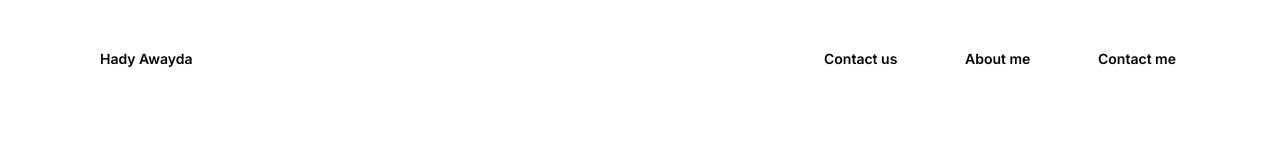
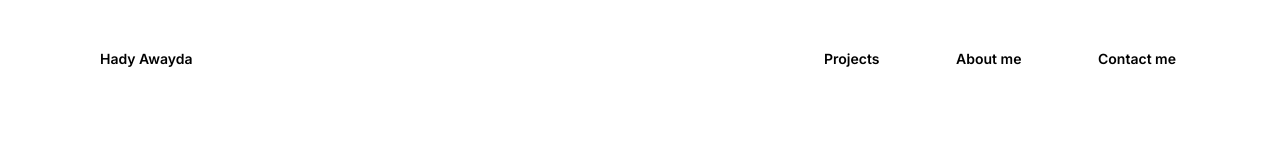
Before and after one commit to hadyawayda/portfolio-website, a Next.js app: page / in a window 1280 px wide. Shown: the top 160 px of the page. Built offline with nearby package versions, Linux system fonts and the light colour scheme.

Commit message:
bug fixed

```diff
--- a/app/_components/Navbar.tsx
+++ b/app/_components/Navbar.tsx
@@ -25,7 +25,7 @@ function Navbar() {
       <div className="flex justify-between items-center lg:w-96">
         <Link href="#projects" className=" animate early">
           <button className="px-4 py-2 hover:bg-black hover:text-white font-semibold text-sm rounded-full transition-all ease-in-out duration-700">
-            Contact us
+            Projects
           </button>
         </Link>
         <Link href="#projects" className="animate mid">
```
